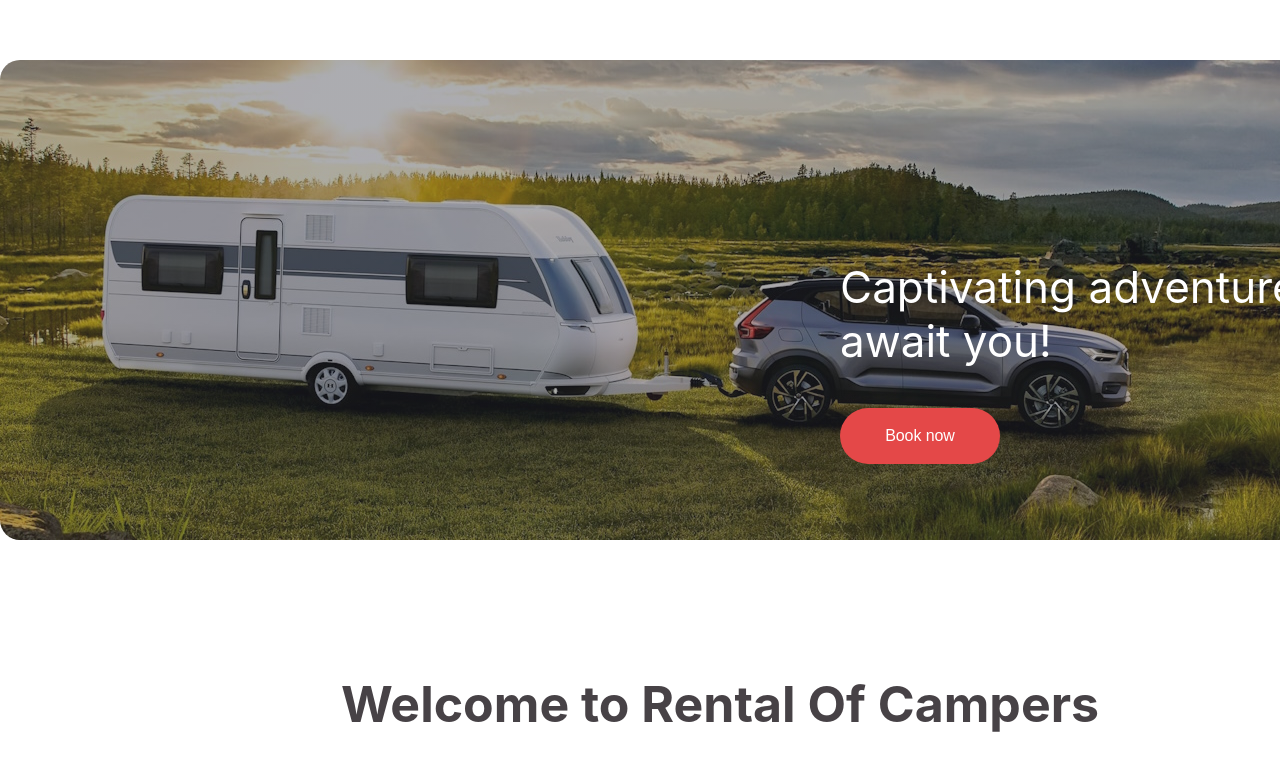
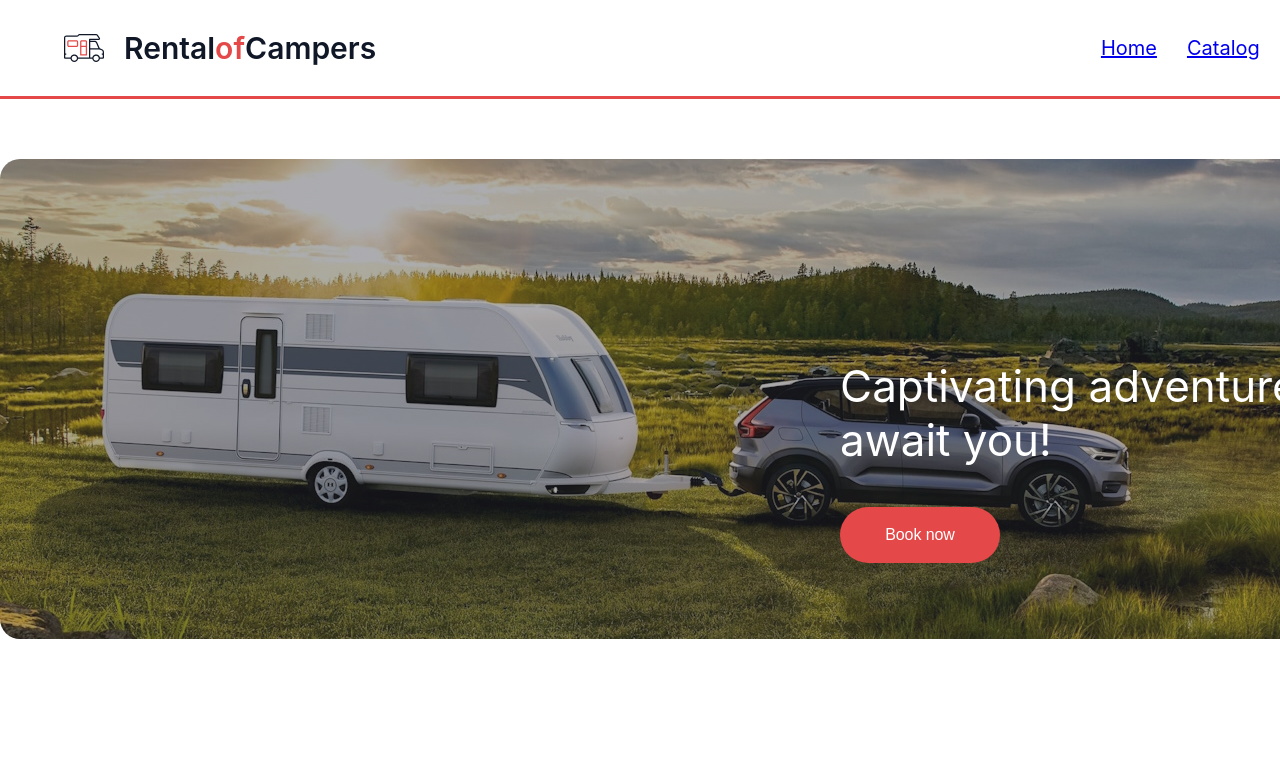
Before and after one commit to SerAnatoliy/campers, a React (Create React App) app: page / in a window 1280 px wide. Shown: the top 781 px of the page. Built offline with nearby package versions, Linux system fonts and the light colour scheme.

Commit message:
Logo and loader

```diff
--- a/src/components/Header/Header.jsx
+++ b/src/components/Header/Header.jsx
@@ -1,23 +1,26 @@
 import { HeaderWrapper, Logo, ListItem, ListNav, ItemsLink, SpanName } from './Header.module';
+import { ReactComponent as Van } from '../../images/icons/campVan.svg';
 
 const Header = () => {
   return (
     <HeaderWrapper>
       <Logo>
-        <span>Logo</span>
-        <SpanName>React</SpanName>
+        <Van style={{ width: '40px', height: '40px', fill: '#e44848' }} />
+        <span>
+          Rental
+          <SpanName>of</SpanName>
+          Campers
+        </span>
       </Logo>
       <ListNav>
         <ListItem>
-          <ItemsLink to="/" exact>
-            Home
-          </ItemsLink>
+          <ItemsLink to="/">Home</ItemsLink>
         </ListItem>
         <ListItem>
-          <ItemsLink to="/about">About</ItemsLink>
+          <ItemsLink to="/catalog">Catalog</ItemsLink>
         </ListItem>
         <ListItem>
-          <ItemsLink to="/contacts">Contacts</ItemsLink>
+          <ItemsLink to="/favorites">Favorites</ItemsLink>
         </ListItem>
       </ListNav>
     </HeaderWrapper>
--- /dev/null
+++ b/src/components/Loaders/Loaders.jsx
@@ -0,0 +1,21 @@
+import { BallTriangle } from 'react-loader-spinner';
+import { WrapperLoaders } from './Loaders.styled';
+
+const Loaders = () => {
+  return (
+    <WrapperLoaders>
+      <BallTriangle
+        height={150}
+        width={150}
+        radius={5}
+        color="#e44848"
+        ariaLabel="ball-triangle-loading"
+        wrapperStyle={{}}
+        wrapperClass=""
+        visible={true}
+      />
+    </WrapperLoaders>
+  );
+};
+
+export default Loaders;
--- /dev/null
+++ b/src/components/Loaders/Loaders.styled.js
@@ -0,0 +1,8 @@
+import styled from 'styled-components';
+
+export const WrapperLoaders = styled.div`
+  position: absolute;
+  top: 50%;
+  left: 50%;
+  transform: translate(-50%, -50%);
+`;
--- a/src/components/app/App.jsx
+++ b/src/components/app/App.jsx
@@ -1,17 +1,27 @@
 import { Route, Routes } from 'react-router-dom';
+import { lazy, Suspense } from 'react';
 import NavLayout from '../Layout/HeaderLayout';
 import FooterLayout from '../Layout/FooterLayout';
 import { ContainerApp } from './App.module';
-import HomePage from '../../pages/HomePage/HomePage';
+import Loaders from '../Loaders/Loaders';
+
+const HomePage = lazy(() => import('../../pages/HomePage/HomePage'));
 
 const App = () => {
   return (
     <ContainerApp>
-      <Routes>
-        <Route path="/" element={<NavLayout />} />
-        <Route element={<FooterLayout />} />
-        <Route index element={<HomePage />} />
-      </Routes>
+      <Suspense fallback={<Loaders />}>
+        <Routes>
+          <Route path="/" element={<NavLayout />}>
+            <Route element={<FooterLayout />}>
+              <Route index element={<HomePage />} />
+              {/* <Route path="/favorites" element={<FavoritesPage />} /> */}
+            </Route>
+            {/* <Route path="/catalog" element={<CatalogPage />} /> */}
+          </Route>
+          {/* <Route path="*" element={<PageNotFound />} /> */}
+        </Routes>
+      </Suspense>
     </ContainerApp>
   );
 };
```
